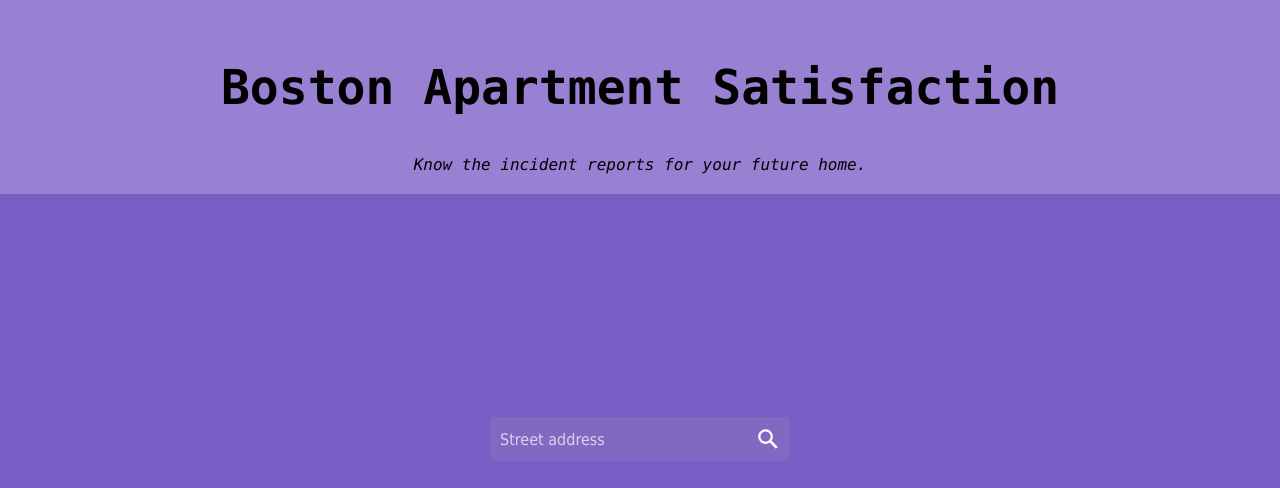
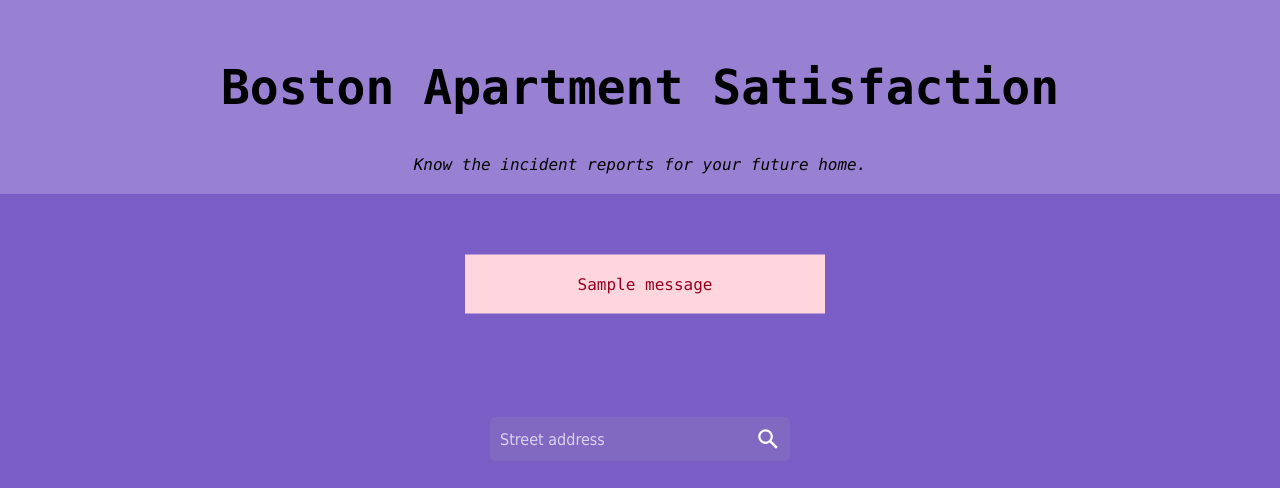
Before and after one commit to livfern47/CS411ProjectS24, a Flask app: page / in a window 1280 px wide. Shown: the part 121-609 px from the top of the page. Run offline with Flask 3, Linux system fonts and the light colour scheme; one stand-in notice (Sample message) is shown.

Commit message:
Error handling implemented

```diff
--- a/backend/app.py
+++ b/backend/app.py
@@ -1,8 +1,9 @@
 # Imports taken from https://docs.ckan.org/en/2.9/api/, the documentation for the
 # CKAN API, used by Boston 311
 
-from api_interact import find_issues_wrapper
+from api_interact import find_issues_wrapper, address_to_latlong
 from flask import Flask, render_template, request, url_for, flash, redirect
+import sys
 
 app = Flask(__name__)
 app.config['SECRET_KEY'] = 'c5089374a4f1b370064f8f337e7e89650b9347932d13e004'
@@ -11,7 +12,11 @@ app.config['SECRET_KEY'] = 'c5089374a4f1b370064f8f337e7e89650b9347932d13e004'
 def home():
     if request.method == 'POST':
         address = request.form['address']
-        return redirect(url_for('report', address=address))
+        if address_to_latlong(address) == -1:
+            print('Failed!', file=sys.stderr)
+            flash("Please enter a valid Boston address")
+        else:
+            return redirect(url_for('report', address=address))
     return render_template("Home.html")
 
 @app.route("/report/<address>", methods=['GET', 'POST'])
--- a/backend/templates/Home.html
+++ b/backend/templates/Home.html
@@ -103,6 +103,15 @@
     transform: translate(-50%, -50%);
 
   }
+
+  .alert {
+
+    padding: 20px;
+    margin: 5px;
+    color: #970020;
+    background-color: #ffd5de;
+    text-align: center;
+  }
 </style>
 
 
@@ -120,6 +129,12 @@
   <i class="fa fa-user fa-2x"></i></button>
 
 
+<div>
+  {% for message in get_flashed_messages() %}
+  <div class="alert" style="position:absolute;top:50%; width:25%;left: 50%;
+  transform: translate(-50%, -50%);">{{ message }}</div>
+  {% endfor %}
+</div>
 <form class="search_bar" method="post">
   <input type="text" name="address" value="{{ request.form['address'] }}" placeholder="Street address"> </input>
 
```
Also changed, not shown: backend/api_interact.py (+8 -11 lines).
